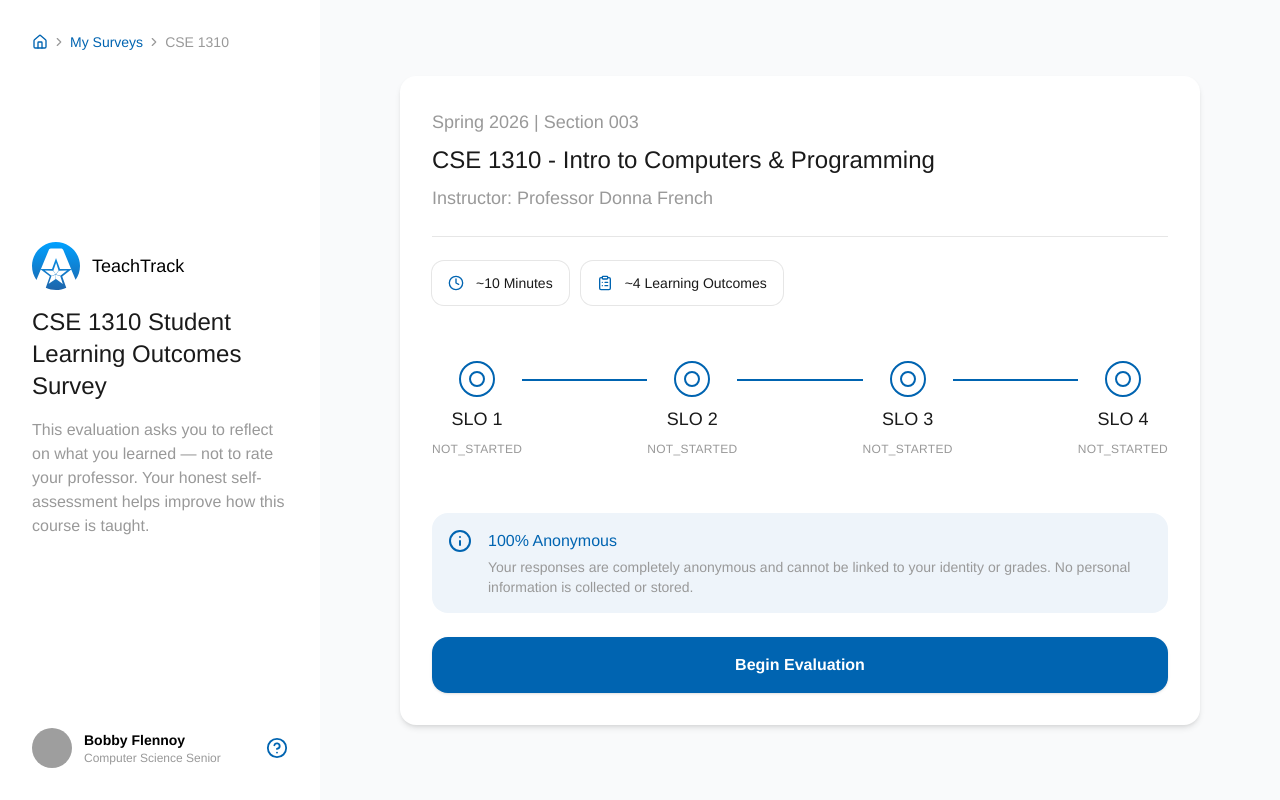
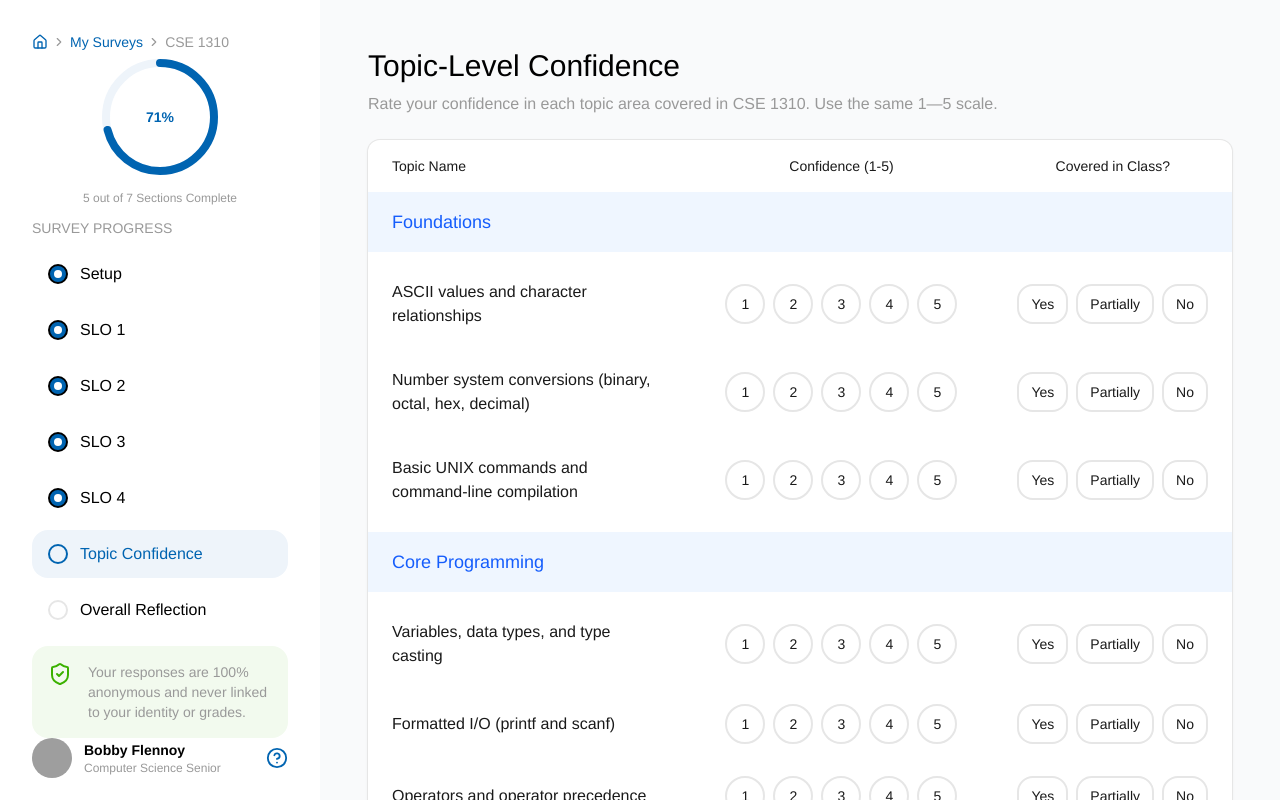
Before and after one commit to TeachTrackUTA/TeachTrack, a React (Vite) app in the folder client/: page /student/survey in a window 1280 px wide. Built offline with nearby package versions, Linux system fonts and the light colour scheme; grey boxes are pictures that could not be loaded.

Commit message:
feat: completed topic confidence page

```diff
--- a/client/src/components/survey/SurveyIntroCard.tsx
+++ b/client/src/components/survey/SurveyIntroCard.tsx
@@ -36,11 +36,13 @@ export default function SurveyIntroCard ({ onBegin }: Props) {
                 { label: "SLO 4", status: 'not_started'},
             ]} />
             <Badge variant="alert" title="100% Anonymous" body="Your responses are completely anonymous and cannot be linked to your identity or grades. No personal information is collected or stored."/>
-            <button
-                onClick={onBegin}
-                className="w-full rounded-2xl bg-[var(--color-brand-primary)] px-6 py-4 font-semibold text-[var(--color-brand-primary-on-color)] shadow-sm hover:bg-[var(--color-brand-primary-hover)]">
-                    Begin Evaluation
-            </button>
+            <div className="flex justify-end">
+                <button
+                    onClick={onBegin}
+                    className="flex justify-end rounded-2xl bg-[var(--color-brand-primary)] px-6 py-4 font-semibold text-[var(--color-brand-primary-on-color)] shadow-sm hover:bg-[var(--color-brand-primary-hover)]">
+                        Begin Evaluation
+                </button>
+            </div>
         </div>
     );
 }
--- /dev/null
+++ b/client/src/components/survey/SurveyTopicConfidence.tsx
@@ -0,0 +1,91 @@
+import { ArrowRight } from 'lucide-react';
+import type { Topic } from "../../types/survey";
+import { TOPIC_DATA } from '../../data/surveyData';
+import { useState } from 'react';
+
+
+interface Props {
+    topic: Topic;
+    onNext: () => void;
+}
+
+export default function SurveyTopicConfidence( { onNext }: Props ) {
+    const [confidence, setConfidence] = useState<Record<string, number>>({});
+    const [covered, setCovered] = useState<Record<string, string>>({});
+
+    return (
+        <div className="flex flex-col gap-6">
+            <div className="flex flex-col gap-2">
+                <h2 className="text-3xl text-[var(--color-text-primar)]">Topic-Level Confidence</h2>
+                <span className="text-[var(--color-text-secondary)]">Rate your confidence in each topic area covered in CSE 1310. Use the same 1—5 scale.</span>
+            </div>
+
+            <div className="flex flex-col gap-6 rounded-xl shadow-sm bg-[var(--color-bg-default)] ring-1 ring-[var(--color-border-default)]">
+                <div className="grid grid-cols-[1fr_auto_auto] gap-x-6 gap-y-4 items-center">
+
+                    {/* Headers */}
+                    <span className="text-sm font-medium text-[var(--color-text-primary)] pt-4 px-6 flex justify-left">Topic Name</span>
+                    <span className="text-sm font-medium text-[var(--color-text-primary)] pt-4 px-6 flex justify-center">Confidence (1-5)</span>
+                    <span className="text-sm font-medium text-[var(--color-text-primary)] pt-4 px-6 flex justify-center">Covered in Class?</span>
+
+
+                    {TOPIC_DATA.map((category) => (
+                        <>
+                            <div className="text-lg col-span-3 bg-blue-50 text-blue-600 font-medium py-4 px-6">
+                                {category.category}
+                            </div>
+
+                            {category.topics.map((topic) => (
+                                <>
+                                    <span className="font-light text-[var(--color-text-primary)] py-3 px-6">{topic.name}</span>
+                                    <div className="flex gap-2 py-2 px-3">
+                                        {[1, 2, 3, 4, 5].map((num) => (
+                                            <button
+                                                key={num}
+                                                onClick={ () => setConfidence({...confidence, [topic.name]: num})}
+                                                className={`size-10 rounded-full border-2 text-sm font-medium transistion-colors ${
+                                                    confidence[topic.name] === num
+                                                        ? "border-blue-500 bg-blue-500 text-white"
+                                                        : "border-[var(--color-border-default)] text-[var(--color-text-primary)] hover:border-blue-400"
+                                                }`}
+                                            >
+                                                {num}
+                                            </button>
+                                        ))}
+                                    </div>
+                                    <div className="flex gap-2 py-2 px-6">
+                                        {["Yes", "Partially", "No"].map((option) => (
+                                            <button
+                                                key={option}
+                                                onClick={ () => setCovered({ ...covered, [topic.name]: option })}
+                                                className={`rounded-lg border-2 py-2 px-3 text-sm font-medium transistion-colors ${
+                                                    covered[topic.name] === option
+                                                        ? "border-blue-500 bg-blue-50 text-blue-600"
+                                                        : "border-[var(--color-border-default)] text-[var(--color-text-primary)] hover:bg-[var(--color-bg-subtle)]"
+                                                }`}
+                                            >
+                                                {option}
+                                            </button>
+                                        ))}
+                                    </div>
+                                </>
+                            ))}
+                        </>
+                    ))}
+                </div>
+
+            </div>
+            <span className="text-[var(--color-text-secondary)]">Select <strong>"No"</strong> if this topic was not addressed at all in your section.</span>
+            <div className="flex justify-end">
+                <button
+                    onClick={onNext}
+                    className="flex items-center gap-2 rounded-2xl bg-[var(--color-brand-primary)] px-6 py-4 font-semibold text-[var(--color-brand-primary-on-color)] shadow-sm hover:bg-[var(--color-brand-primary-hover)]">
+                        Next: Reflection
+                    <ArrowRight/>
+                </button>
+            </div>
+
+
+        </div>
+    );
+}
--- a/client/src/data/surveyData.ts
+++ b/client/src/data/surveyData.ts
@@ -48,19 +48,6 @@ export const SLO_DATA: SLO[] = [
         frequencyQuestion: "How often did course activities require you to design a program from scratch (not just modify existing code)?",
         frequencyOptions: ["Never", "Rarely (1-2 times)", "Sometimes (3-5 times)", "Often (6-10 times)", "Very Often (11+ times)"],
         openEndedPrompt: "Describe a specific assignment or moment where you felt you truly understood structured programming — or where you struggled most.",
-        quickCheck: {
-            code: `int x = 5;\nint y = 3;\nfor (int i = 0; i < 3; i++)\n{\n    x = x + y;\n    y = y - 1;\n}`,
-            language: "c",
-            question: "What is the value of x after the loop completes?",
-            scratchPad: true,
-            options: [
-                { label: "A", value: "11" },
-                { label: "B", value: "14" },
-                { label: "C", value: "17" },
-                { label: "D", value: "20" },
-            ],
-            answer: "B",
-        },
     },
     {
         id: 2,
--- a/client/src/pages/StudentSurvey.tsx
+++ b/client/src/pages/StudentSurvey.tsx
@@ -5,6 +5,7 @@ import SurveySidebarContent from "../components/survey/SurveySidebarContent";
 import SurveyIntroCard from "../components/survey/SurveyIntroCard";
 import SurveyCalibration from "../components/survey/SurveyCalibration";
 import SurveyQuestion from "../components/survey/SurveyQuestion";
+import SurveyTopicConfidence from "../components/survey/SurveyTopicConfidence";
 import { SLO_DATA, COURSE_DATA, TOPIC_DATA, STUDENT_DATA } from "../data/surveyData";
 
 import type { Step } from "../types/survey";
@@ -25,7 +26,7 @@ const STEPS: { key: Step; label: string }[] = [
 
 
 export default function StudentSurvey() {
-    const [currentStep, setCurrentStep] = useState<Step>("intro");
+    const [currentStep, setCurrentStep] = useState<Step>("topic");
     const sloKeys = ["slo-1", "slo-2", "slo-3", "slo-4"] as const;
     const sloIndex = sloKeys.indexOf(currentStep as typeof sloKeys[number]);
     const currentSLO = sloIndex >= 0 ? SLO_DATA[sloIndex] : null;
@@ -48,7 +49,7 @@ export default function StudentSurvey() {
         "slo-2": currentSLO ? <SurveyQuestion slo={currentSLO} onNext={ () => setCurrentStep("slo-3")} onPrev={() => setCurrentStep("slo-1")} /> : null,
         "slo-3": currentSLO ? <SurveyQuestion slo={currentSLO} onNext={ () => setCurrentStep("slo-4")} onPrev={() => setCurrentStep("slo-2")} /> : null,
         "slo-4": currentSLO ? <SurveyQuestion slo={currentSLO} onNext={ () => setCurrentStep("topic")} onPrev={() => setCurrentStep("slo-3")} /> : null,
-        "topic": <div>Coming Soon</div>,
+        "topic": <SurveyTopicConfidence onNext={ () => setCurrentStep("reflection")}/>,
         "reflection": <div>Coming Soon</div>,
     }[currentStep];
 
```
